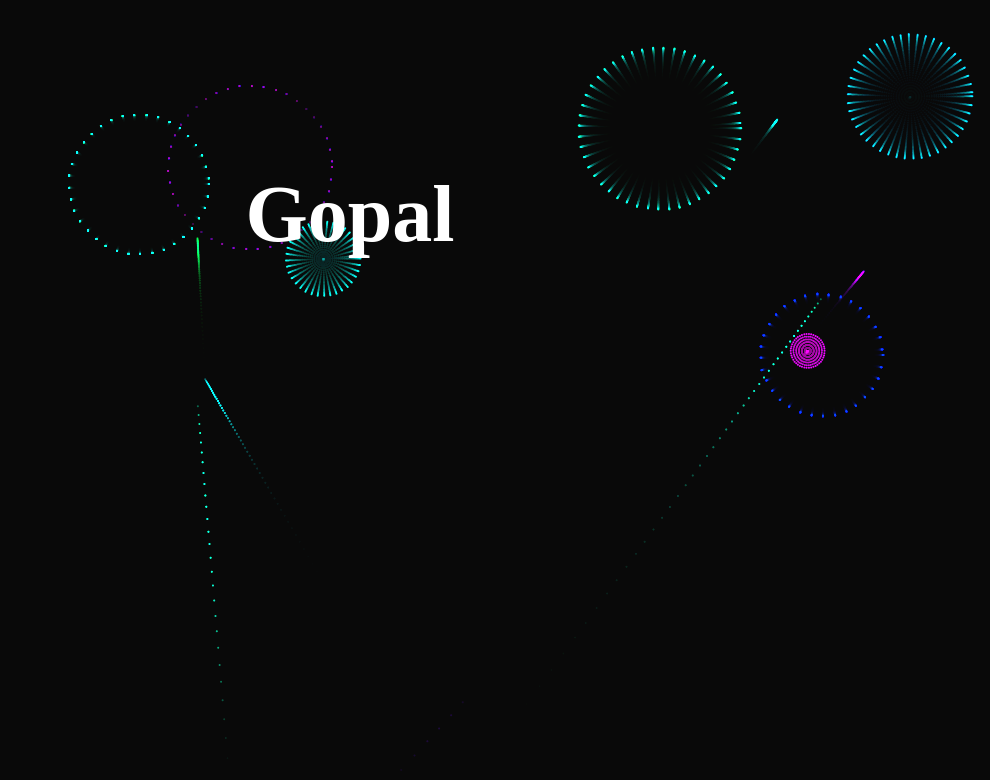
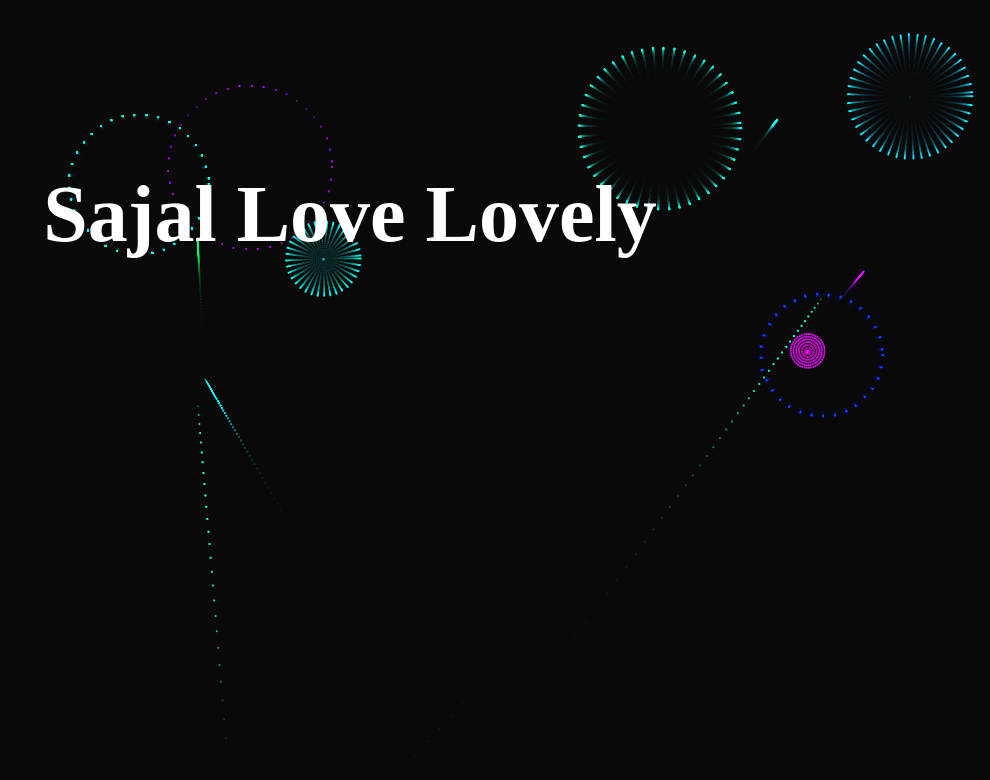
Before and after one commit to Aditya4A/Happy, a plain HTML site: page index.html in a window 1280 px wide. Shown: the whole page, without its empty margins (290-1280 px from the left). Drawn offline with Linux system fonts and the light colour scheme.

Commit message:
Update index.html

```diff
--- a/index.html
+++ b/index.html
@@ -8,7 +8,7 @@
   <link rel="stylesheet" href="style.css">
 </head>
 <body>
-  <h1>Gopal</h1>
+  <h1>Sajal Love Lovely</h1>
 <canvas id="birthday"></canvas>
 <script src="style.js"></script>
 
```
